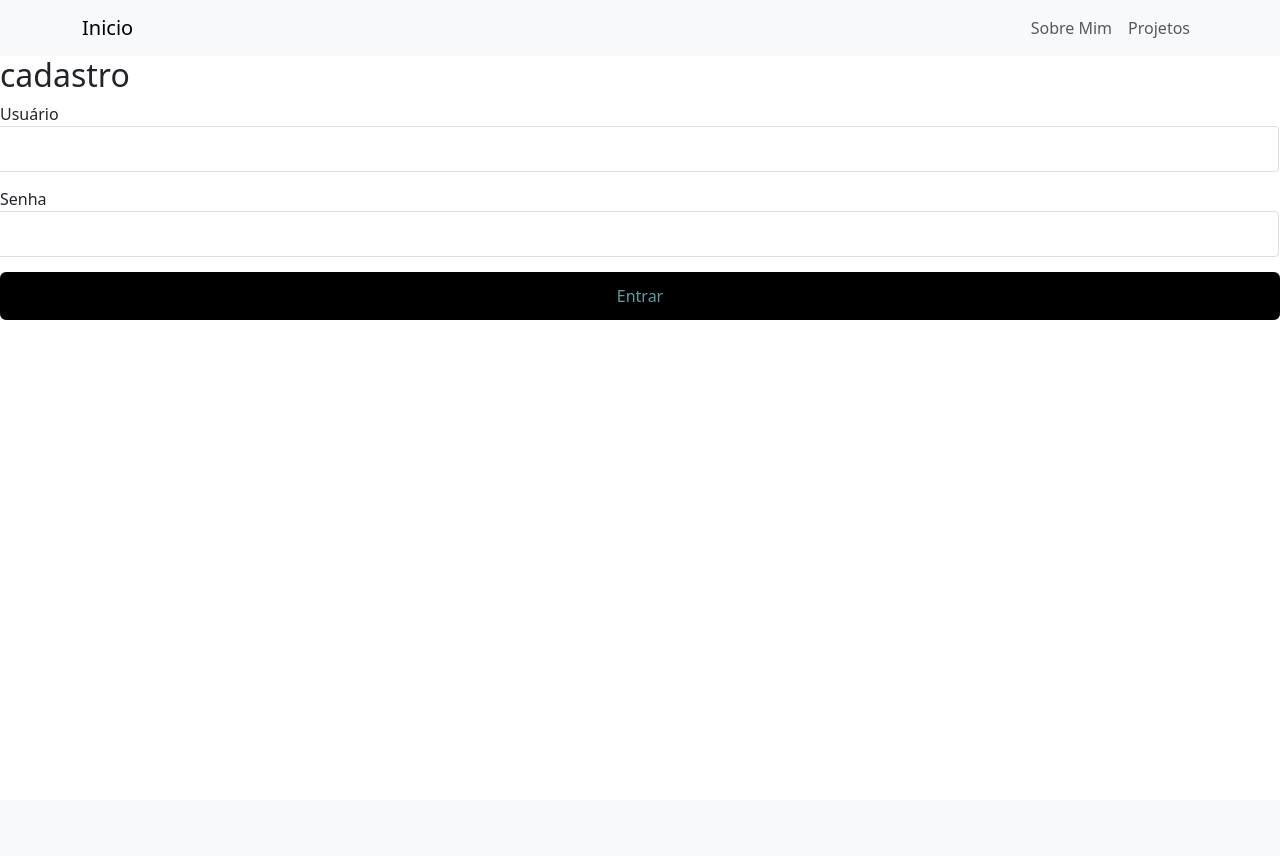
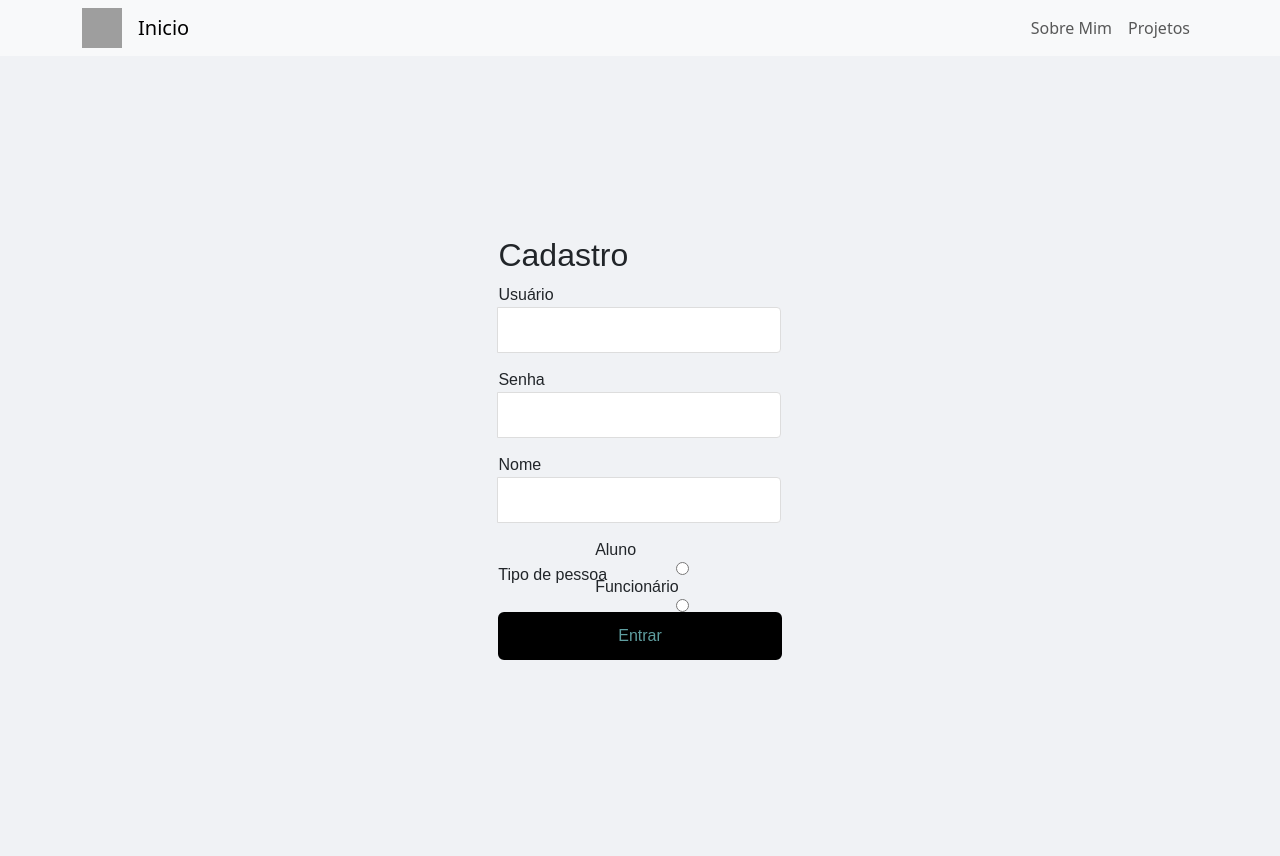
Before and after one commit to Caricatum/Projeto-Bandeco, a PHP site: page /cadastro.html in a window 1280 px wide. Before the commit the page ends 320 px from the top, so only its background shows below. Run offline with PHP 8.4, Linux system fonts and the light colour scheme; some libraries are stand-ins or nearby versions; grey boxes are pictures that could not be loaded.

Commit message:
Cadastro

```diff
--- a/Codigo/Web/Paginas/cadastro.html
+++ b/Codigo/Web/Paginas/cadastro.html
@@ -13,7 +13,8 @@
     <!-- Navbar -->
     <nav class="navbar navbar-expand-lg bg-body-tertiary">
   <div class="container">
-    <a class="navbar-brand" href="">Inicio</a>
+    <img src="../Assets/Images/logo_unicamp.jpg" alt="Logo Unicamp" width="40" height="40" class="d-inline-block align-text-top">
+    <a class="navbar-brand ms-3" href="">Inicio</a>
     <button class="navbar-toggler" type="button" data-bs-toggle="collapse" data-bs-target="#navbarNav">
       <span class="navbar-toggler-icon"></span>
     </button>
@@ -33,7 +34,7 @@
 <!--cadastro-->
     <div id="cadastroContainer" class="cadastro-container">
         <form id="cadastroForm">
-            <h2>cadastro</h2>
+            <h2>Cadastro</h2>
             <div class="input-group">
                 <label>Usuário</label>
                 <input type="text" id="username" required>
@@ -42,6 +43,21 @@
                 <label>Senha</label>
                 <input type="password" id="password" required>
             </div>
+            <div class="input-group">
+                <label>Nome</label>
+                <input type="text" id="name" required>
+            </div>
+
+                <section class="section">
+                  <div class="row">Tipo de pessoa</div>
+                <div class="row">
+                    <label for="aluno">Aluno</label>
+                <input type="radio" name="tipoDeUsuario" id="aluno" value="false" required>
+                <label for="func">Funcionário</label>
+                <input type="radio" name="tipoDeUsuario" id="func" value="true" required>
+                </div>
+                </section>
+
             <button type="submit" class="button">Entrar</button>
             <p id="message"></p>
         </form>
--- a/Codigo/Web/Paginas/login.html
+++ b/Codigo/Web/Paginas/login.html
@@ -13,7 +13,8 @@
     <!-- Navbar -->
     <nav class="navbar navbar-expand-lg bg-body-tertiary">
   <div class="container">
-    <a class="navbar-brand" href="">Inicio</a>
+    <img src="../Assets/Images/logo_unicamp.jpg" alt="Logo Unicamp" width="40" height="40" class="d-inline-block align-text-top">
+    <a class="navbar-brand ms-3" href="">Inicio</a>
     <button class="navbar-toggler" type="button" data-bs-toggle="collapse" data-bs-target="#navbarNav">
       <span class="navbar-toggler-icon"></span>
     </button>
--- a/Codigo/Web/Paginas/style.css
+++ b/Codigo/Web/Paginas/style.css
@@ -14,6 +14,23 @@ body #loginContainer{
     border-radius: 8px;
     box-shadow: 0 4px 10px rgba(0,0,0,0.1);
 }
+
+body #cadastroContainer{
+    font-family: Arial, sans-serif;
+    background-color: #f0f2f5;
+    display: flex;
+    justify-content: center;
+    align-items: center;
+    height: 100vh;
+    margin: 0;
+}
+
+.section{
+    display: flex;
+    justify-content: center;
+    align-items: center;
+}
+
 
 .input-group {
     margin-bottom: 15px;
```
Also changed, not shown: Codigo/Web/JS/cadastro.js (deleted, +0 -21 lines), Codigo/Web/Assets/Images/logo_unicamp.jpg (added).
